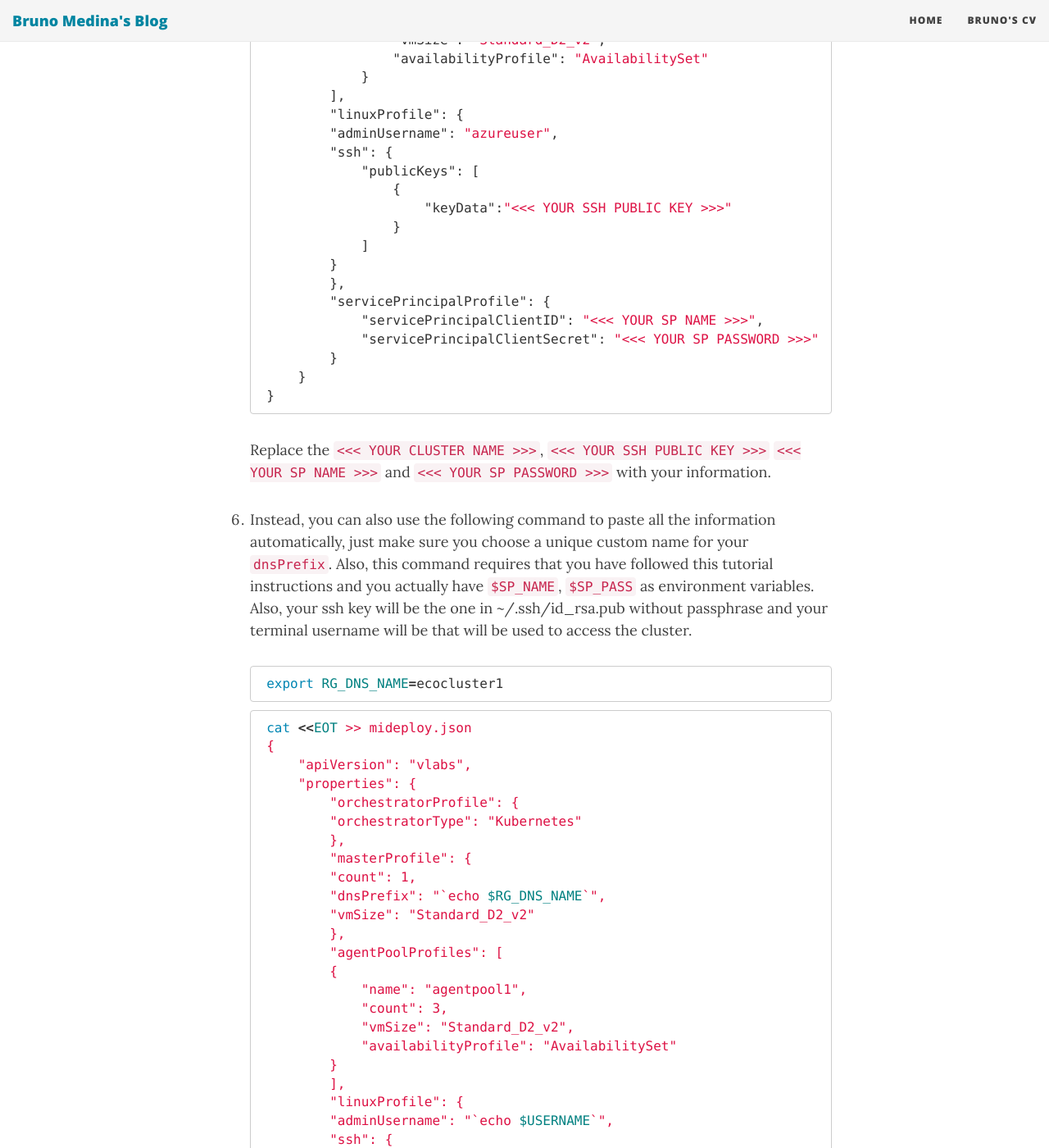
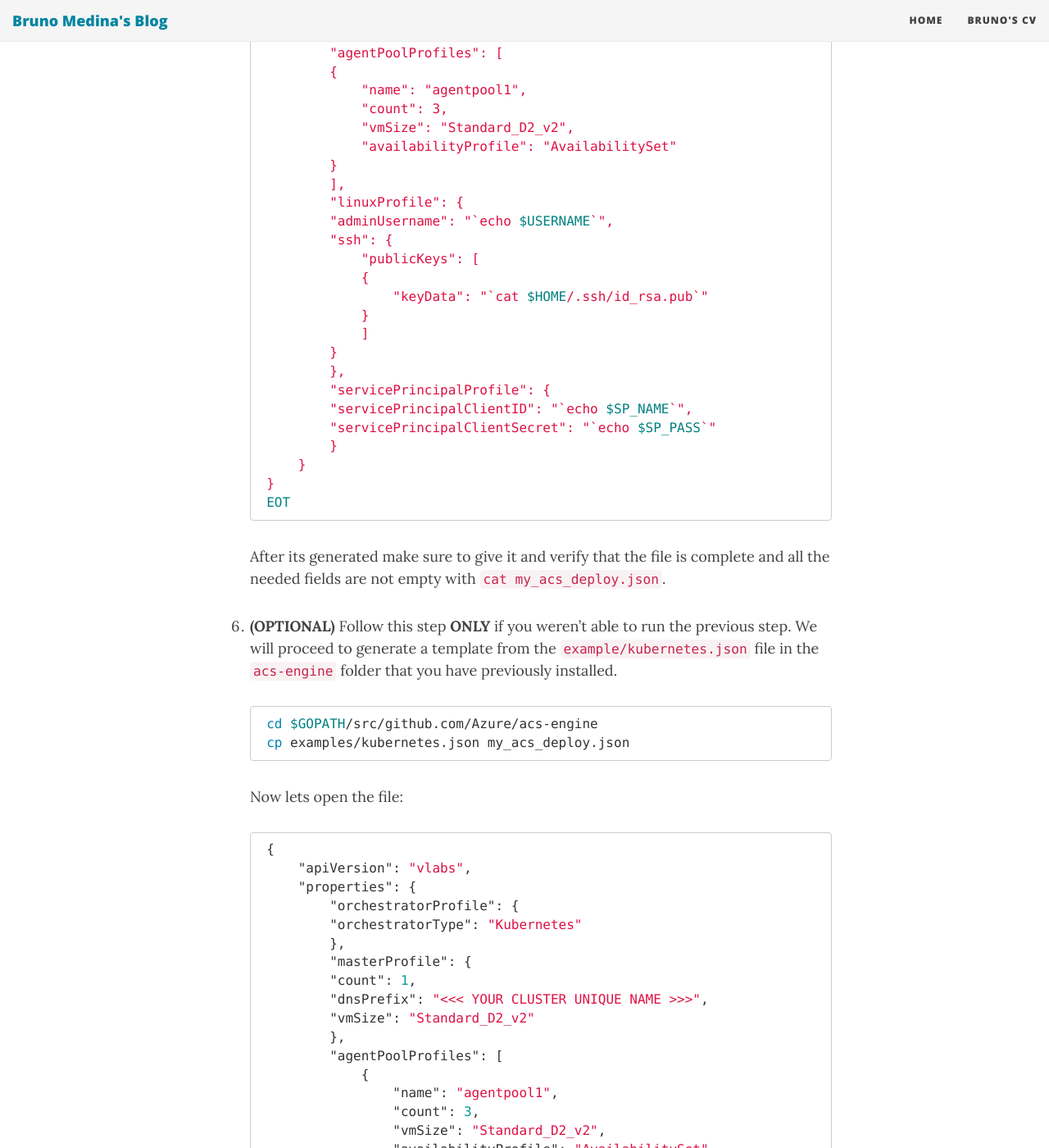
Before and after one commit to brusMX/brusMX.github.io, a Jekyll site: the page built from _posts/2016-11-18-deis-on-azure.md, in a window 1280 px wide and 1400 px high, scrolled down 4043 px. Shown: the whole window at 82% size. Built offline with Jekyll 4.4.1, drawn with Linux system fonts in a browser that asks for light colours; nearby versions of some CDN libraries; Markdown is read by kramdown in place of the engine named in the settings; some of the changed text lies outside the part shown.

Commit message:
Corrections to acs engine part

````diff
--- a/_posts/2016-11-18-deis-on-azure.md
+++ b/_posts/2016-11-18-deis-on-azure.md
@@ -8,6 +8,7 @@
 ## Requirements
 
 - [Windows 10 bash](https://msdn.microsoft.com/en-us/commandline/wsl/install_guide) or other unix based terminal.
+- SSH keys and your console ready to connect to a server
 - [Go](https://golang.org/doc/install) programming language
 - [jq](https://stedolan.github.io/jq/) to parse the json responses in the console
 - [ACS Engine](https://github.com/Azure/acs-engine/blob/master/docs/acsengine.md#linux)
@@ -124,63 +125,15 @@
         "tags": null
     }
     ```
-
-1. Since Go and ACS Engine is already installed. We will proceed to generate a template from the `example/kubernetes.json` file in the `acs-engine` folder that you have previously installed.
+1. Since Go and ACS Engine is already installed. You can also use the following command to paste all the information automatically into the deploying json file that `acs-engine` will be using. Just make sure you choose a unique custom name for your `RG_DNS_NAME`. Also, this command requires that you have followed this tutorial instructions and you actually have `$SP_NAME`, `$SP_PASS` as environment variables. Also, your ssh key will be the one in `~/.ssh/id_rsa.pub` without passphrase and your terminal username will used to access the cluster. If you did not follow the tutorial step by step go to the next step.
 
     ```bash
     cd $GOPATH/src/github.com/Azure/acs-engine
-    cp examples/kubernetes.json examples/my_kubernetes.json
-    ```
-
-    Now lets open the file:
-
-    ```json
-    {
-        "apiVersion": "vlabs",
-        "properties": {
-            "orchestratorProfile": {
-            "orchestratorType": "Kubernetes"
-            },
-            "masterProfile": {
-            "count": 1,
-            "dnsPrefix": "<<< YOUR CLUSTER NAME >>>",
-            "vmSize": "Standard_D2_v2"
-            },
-            "agentPoolProfiles": [
-                {
-                    "name": "agentpool1",
-                    "count": 3,
-                    "vmSize": "Standard_D2_v2",
-                    "availabilityProfile": "AvailabilitySet"
-                }
-            ],
-            "linuxProfile": {
-            "adminUsername": "azureuser",
-            "ssh": {
-                "publicKeys": [
-                    {
-                        "keyData":"<<< YOUR SSH PUBLIC KEY >>>"
-                    }
-                ]
-            }
-            },
-            "servicePrincipalProfile": {
-                "servicePrincipalClientID": "<<< YOUR SP NAME >>>",
-                "servicePrincipalClientSecret": "<<< YOUR SP PASSWORD >>>"
-            }
-        }
-    }
-    ```
-
-    Replace the `<<< YOUR CLUSTER NAME >>>`, `<<< YOUR SSH PUBLIC KEY >>>` `<<< YOUR SP NAME >>>` and `<<< YOUR SP PASSWORD >>>` with your information.
-1. Instead, you can also use the following command to paste all the information automatically, just make sure you choose a unique custom name for your `dnsPrefix`. Also, this command requires that you have followed this tutorial instructions and you actually have `$SP_NAME`, `$SP_PASS` as environment variables. Also, your ssh key will be the one in ~/.ssh/id_rsa.pub without passphrase and your terminal username will be that will be used to access the cluster.
-
-    ```bash
     export RG_DNS_NAME=ecocluster1
     ```
 
     ```bash
-    cat <<EOT >> mideploy.json
+    cat <<EOT >> my_acs_deploy.json
     {
         "apiVersion": "vlabs",
         "properties": {
@@ -218,24 +171,75 @@
     }
     EOT
     ```
-1. Generate the json files with the ACS engine
+
+    After its generated make sure to give it and verify that the file is complete and all the needed fields are not empty with `cat my_acs_deploy.json`.
+
+1. __(OPTIONAL)__ Follow this step **ONLY** if you weren't able to run the previous step. We will proceed to generate a template from the `example/kubernetes.json` file in the `acs-engine` folder that you have previously installed.
 
     ```bash
-    ./acs-engine examples/my_kubernetes.json
+    cd $GOPATH/src/github.com/Azure/acs-engine
+    cp examples/kubernetes.json my_acs_deploy.json
     ```
 
-    Deploy them:
+    Now lets open the file:
+
+    ```json
+    {
+        "apiVersion": "vlabs",
+        "properties": {
+            "orchestratorProfile": {
+            "orchestratorType": "Kubernetes"
+            },
+            "masterProfile": {
+            "count": 1,
+            "dnsPrefix": "<<< YOUR CLUSTER UNIQUE NAME >>>",
+            "vmSize": "Standard_D2_v2"
+            },
+            "agentPoolProfiles": [
+                {
+                    "name": "agentpool1",
+                    "count": 3,
+                    "vmSize": "Standard_D2_v2",
+                    "availabilityProfile": "AvailabilitySet"
+                }
+            ],
+            "linuxProfile": {
+            "adminUsername": "<<< YOUR ACS USERNAME >>>",
+            "ssh": {
+                "publicKeys": [
+                    {
+                        "keyData":"<<< YOUR SSH PUBLIC KEY >>>"
+                    }
+                ]
+            }
+            },
+            "servicePrincipalProfile": {
+                "servicePrincipalClientID": "<<< YOUR SP NAME >>>",
+                "servicePrincipalClientSecret": "<<< YOUR SP PASSWORD >>>"
+            }
+        }
+    }
+    ```
+
+    Replace the `<<< YOUR CLUSTER UNIQUE NAME >>>`, `<<< YOUR SSH PUBLIC KEY >>>` `<<< YOUR SP NAME >>>` and `<<< YOUR SP PASSWORD >>>`, <<< YOUR ACS USERNAME >>> with your information.
+
+1. Generate the json files with the ACS engine using the generated json template into the folder `myACSCluster`
 
     ```bash
-    CLUSTER_NAME=mysupercluster
-    cd _output/<INSTANCE>
-    az resource group deployment create --resource-group="{RG_NAME}" --template-file="azuredeploy.json" --name="${CLUSTER_NAME}" --parameters @azuredeploy.parameters.json
+    ./acs-engine -artifacts myACSCluster my_acs_deploy.json
     ```
 
+1. Deploy the cluster with your new generated ARM templates
+
+    ```bash
+    az group deployment create --resource-group="${RG_NAME}" --template-file="myACSCluster/azuredeploy.json" --name="${RG_DNS_NAME}" --parameters @myACSCluster/azuredeploy.parameters.json
+    ```
+
+    **Note:** It will take a couple of minutes, so be patient and do not kill the command.
 1. Copy the `.kube/config` file into your console. If you have more kubernetes clusters you can create a custom name for your file and then use the environment variable `$KUBECONFIG` to indicate the one you want to use. If this is your only cluster, just make sure to have it the config file in this location `~/.kube/config` using the folowing command:
 
     ```bash
-    scp azureuser@myclustername.northeurope.cloudapp.azure.com:.kube/config ~/.kube/config
+    scp ${USERNAME}@${RG_DNS_NAME}.southcentralus.cloudapp.azure.com:.kube/config ~/.kube/config
     ```
 
 1. Check the cluster info now:
````
